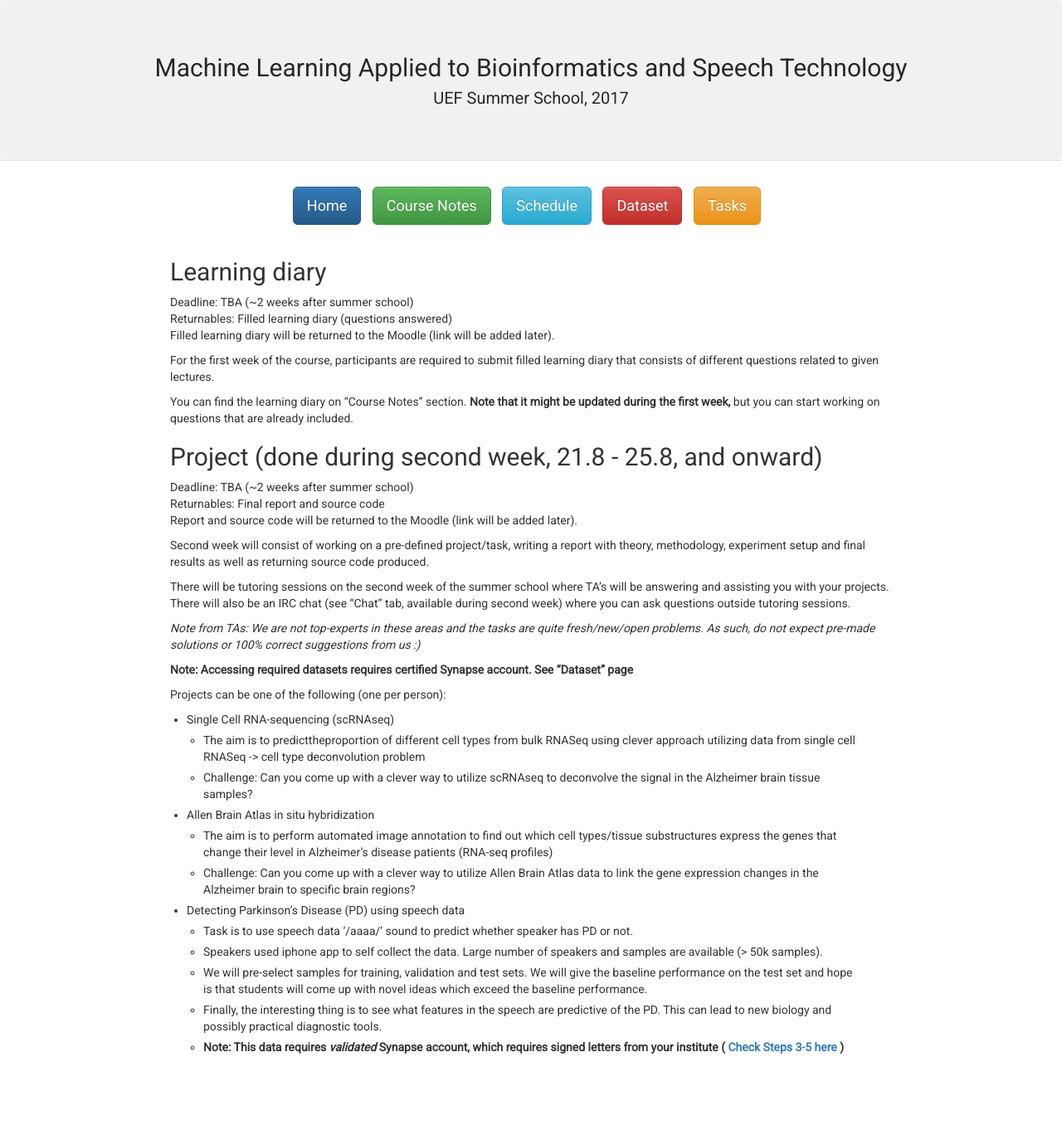
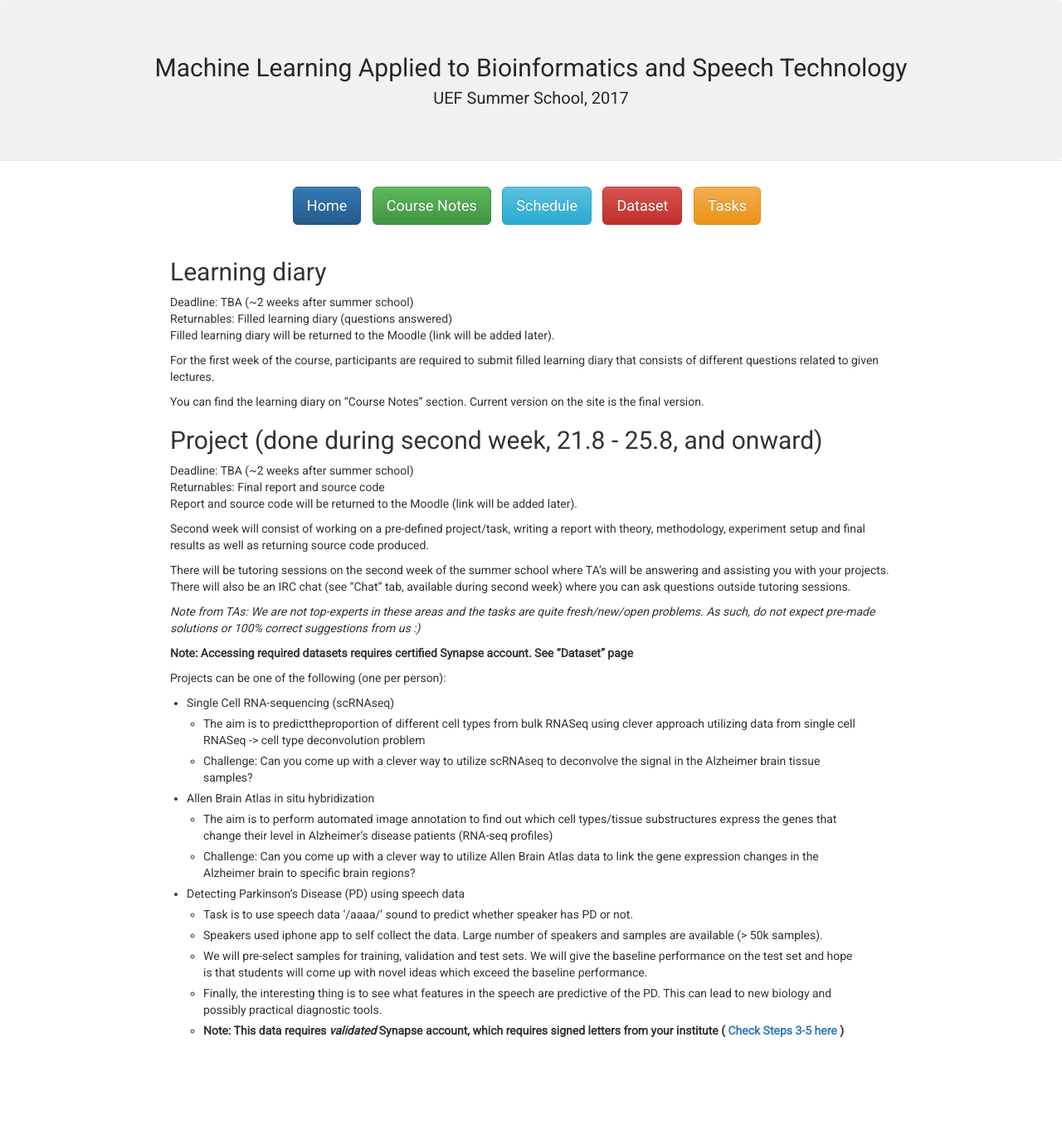
Before and after one commit to abrahamwoubie/Summer_School_RL, a Jekyll site: the page built from tasks.md, in a window 1280 px wide. Shown: the whole page at 83% size. Built offline with Jekyll 4.4.1, drawn with Linux system fonts in a browser that asks for light colours; nearby versions of some CDN libraries.

Commit message:
Updated info on learning diary

```diff
--- a/tasks.md
+++ b/tasks.md
@@ -13,8 +13,8 @@ Filled learning diary will be returned to the Moodle (link will be added later).
 For the first week of the course, participants are required to submit filled
 learning diary that consists of different questions related to given lectures.
 
-You can find the learning diary on "Course Notes" section. **Note that it might be
-updated during the first week,** but you can start working on questions that are already included.
+You can find the learning diary on "Course Notes" section. Current version
+on the site is the final version.
 
 ## Project (done during second week, 21.8 - 25.8, and onward)
 Deadline: TBA (~2 weeks after summer school) <br>
```
